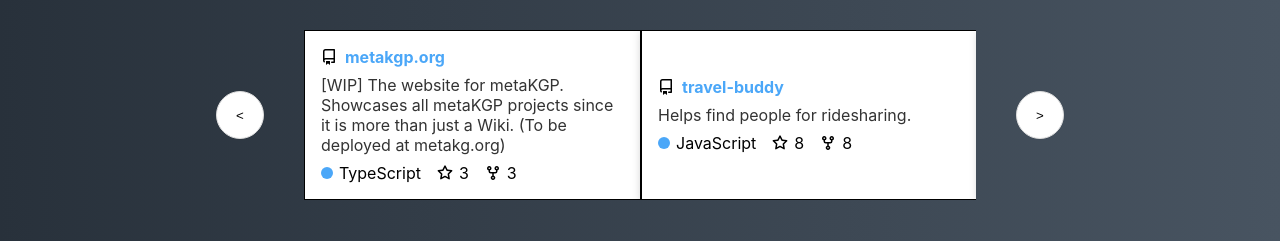
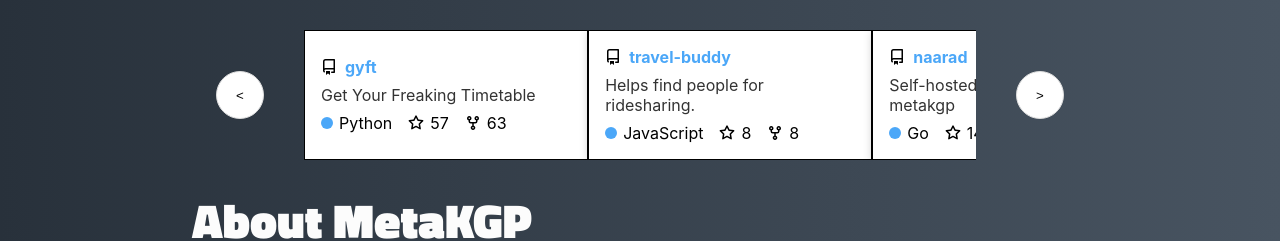
Before and after one commit to metakgp/metakgp.org, a React (Vite) app: page /#/about in a window 1280 px wide. Shown: the part 1347-1588 px from the top of the page. Built offline with nearby package versions, Linux system fonts and the light colour scheme.

Commit message:
refactor: remove carouselList

```diff
--- a/src/sections/FeaturedDisplay.tsx
+++ b/src/sections/FeaturedDisplay.tsx
@@ -15,16 +15,6 @@
 const FeaturedSection = () => {
 
   const Repos: REPO_DATA_TYPE[] = RepoData as REPO_DATA_TYPE[];
-
-  // eventually replace carousel list with just the same repos as featured list
-  const carouselReposList: string[] = ["iqps-go", "metakgp.org", "travel-buddy", "metakgp-wiki", "gyft", "naarad"];
-  const carouselRepos: REPO_DATA_TYPE[] = Repos.filter(repo => carouselReposList.includes(repo.name)) ?? [{
-    name: "ERROR",
-    description: "You seem to have inputted a wrong repo name in the featured repos list, please check that your names are valid",
-    stars: 69,
-    forks: 420,
-    language: "ERROR"
-  }];
 
   const featuredReposList: featured_json[] = FeaturedData as featured_json[];
   const featuredRepos: FEATURED_REPO[] = featuredReposList.map((featured_repo) => {
@@ -56,8 +46,8 @@
         </div>
       </div>
       <Carousel>
-        {carouselRepos.map((repo, index) => (
-          <RepoCard repoData={repo} key={index} />
+        {featuredRepos.map((repo, index) => (
+          <RepoCard repoData={repo.repo} key={index} />
         ))}
       </Carousel>
     </section>
```
